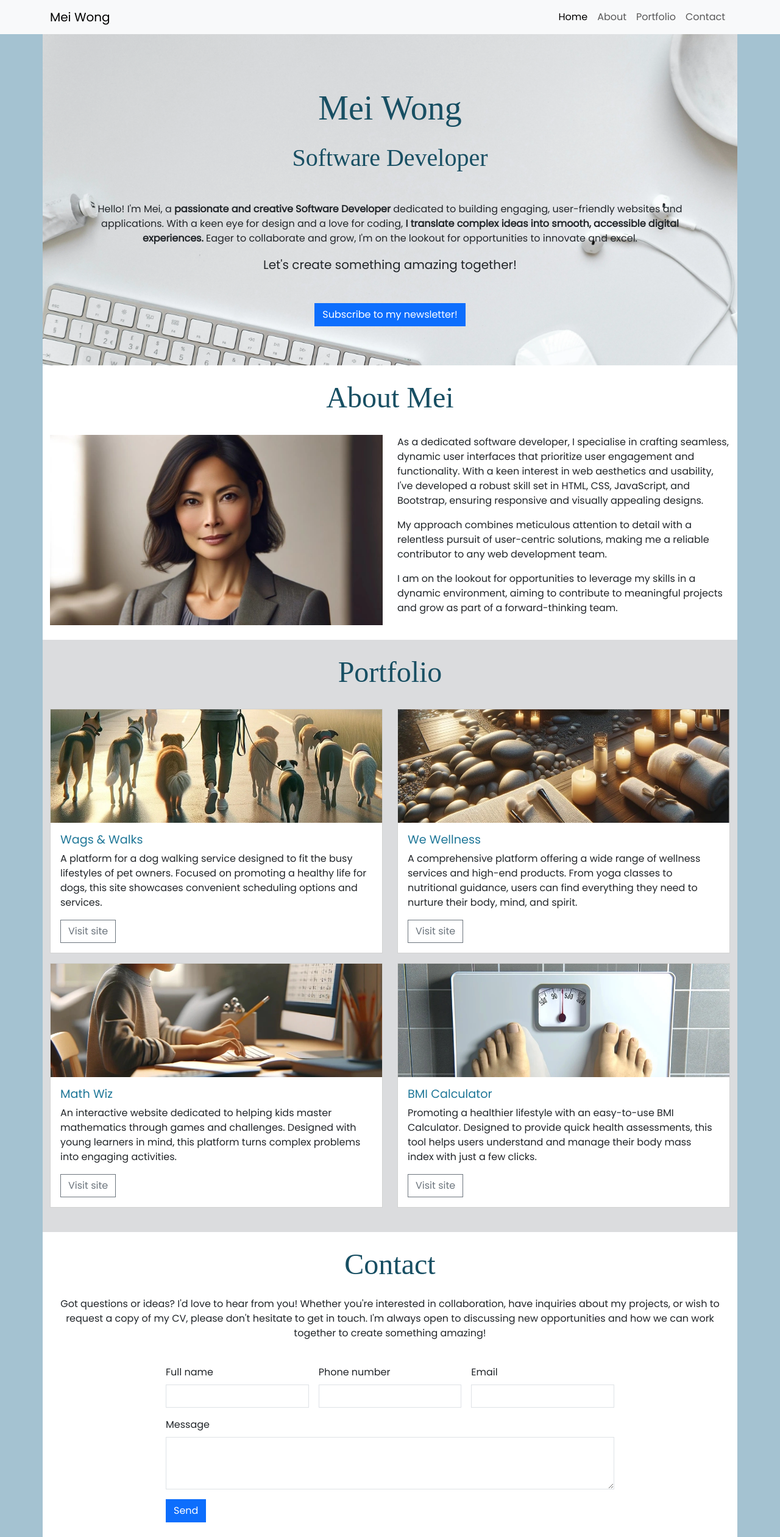
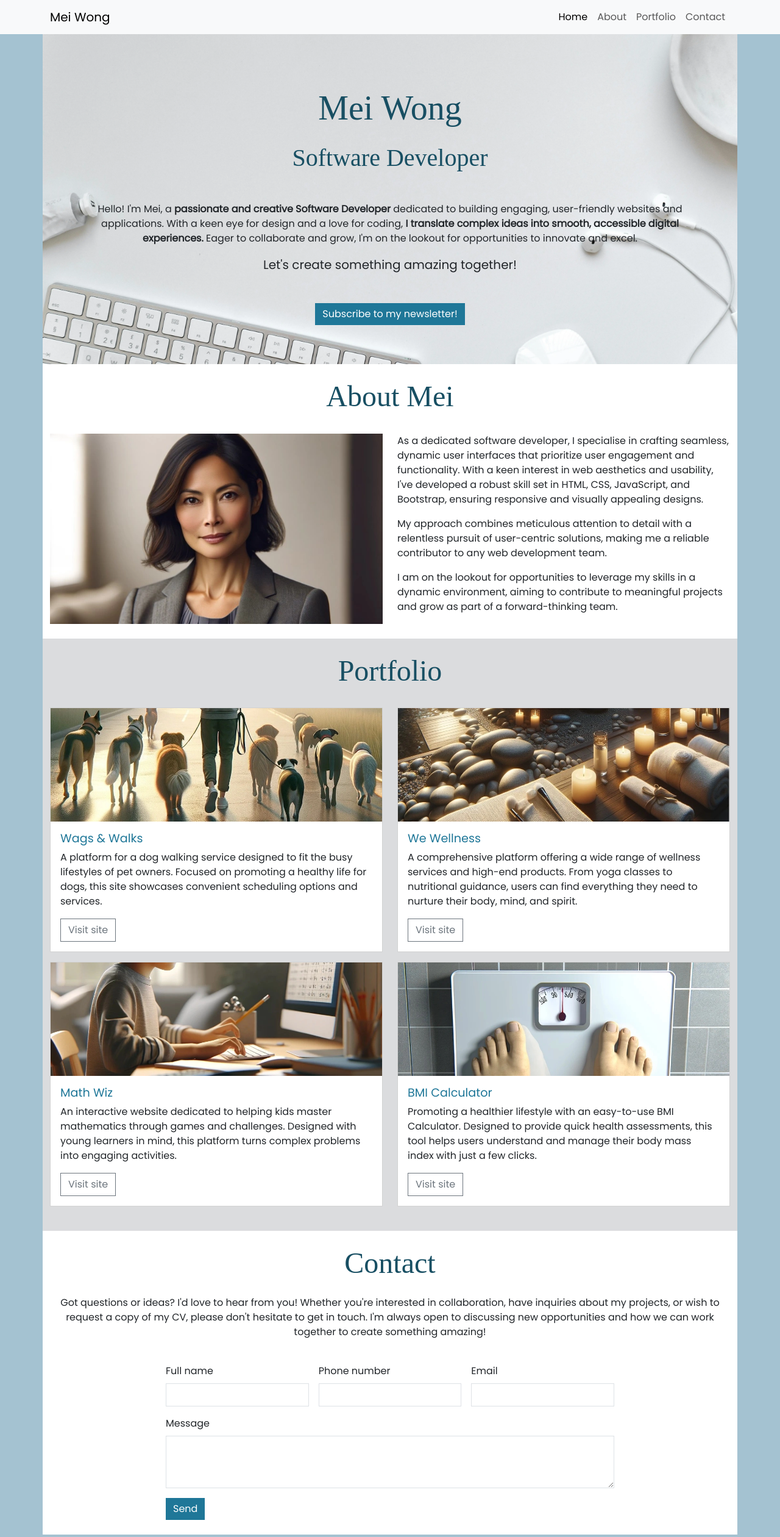
Before and after one commit to John-SSL/dev-portfolio-bootstrap, a plain HTML site: page index.html in a window 1280 px wide. Shown: the whole page at 61% size. Drawn offline with nearby package versions, Linux system fonts and the light colour scheme.

Commit message:
Add custom style to Newsletter button, contact form, send button and the modal sign-up button

```diff
--- a/assets/css/style.css
+++ b/assets/css/style.css
@@ -23,6 +23,16 @@ h2 {
 .sharp-coners,
 .sharp-coners * {
     border-radius: 0;
+}
+
+.custom-button {
+    background-color: #1f7798; /* mid-blue */
+    border: #1f7798; /* mid-blue */
+}
+
+.custom-button:hover {
+    background-color: #1d6d8a;
+    border: #1d6d8a;
 }
 
 /* About section */
--- a/index.html
+++ b/index.html
@@ -63,7 +63,7 @@
                 <!-- mb-5 gives extra margin spacing under lead text -->
                 <p class="lead mb-5">Let's create something amazing together!</p>
                 <!-- Bootstrap modal button -->
-                <button type="button" class="btn btn-primary sharp-coners" data-bs-toggle="modal" data-bs-target="#exampleModal">
+                <button type="button" class="btn btn-primary sharp-coners custom-button" data-bs-toggle="modal" data-bs-target="#exampleModal">
                     Subscribe to my newsletter!
                 </button>
             </div>
@@ -213,7 +213,7 @@
                         <textarea class="form-control" id="message" rows="3"></textarea>
                       </div>
                     <div class="col-12">
-                      <button type="submit" class="btn btn-primary">Send</button>
+                      <button type="submit" class="btn btn-primary custom-button">Send</button>
                     </div>
                   </form>
             </div>
@@ -245,7 +245,7 @@
                             <input type="email" class="form-control" id="inputEmail">
                         </div>
                         <div class="col-12 mb-4">
-                            <button type="submit" class="btn btn-primary">
+                            <button type="submit" class="btn btn-primary custom-button">
                                 Sign up!
                             </button>
                         </div>
```
